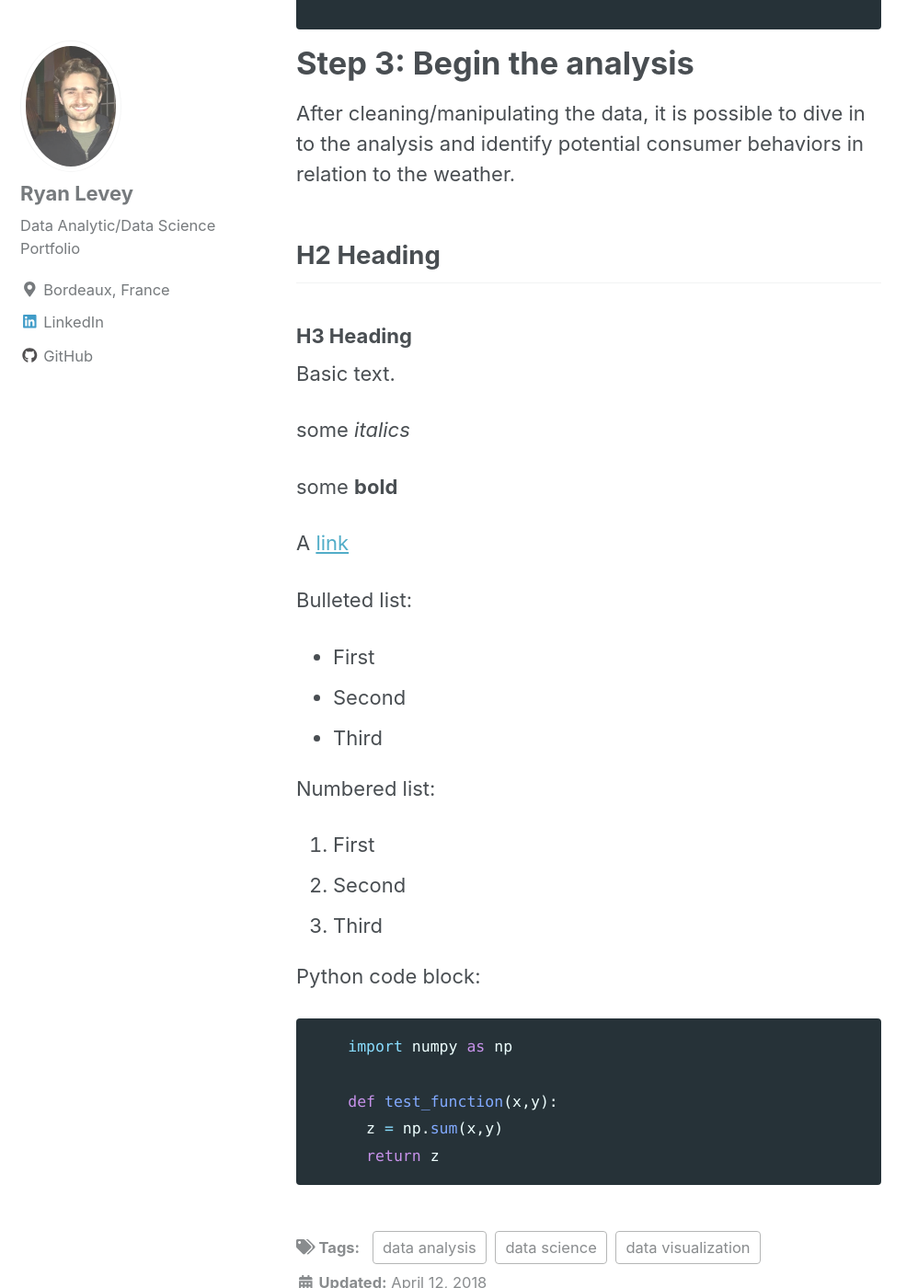
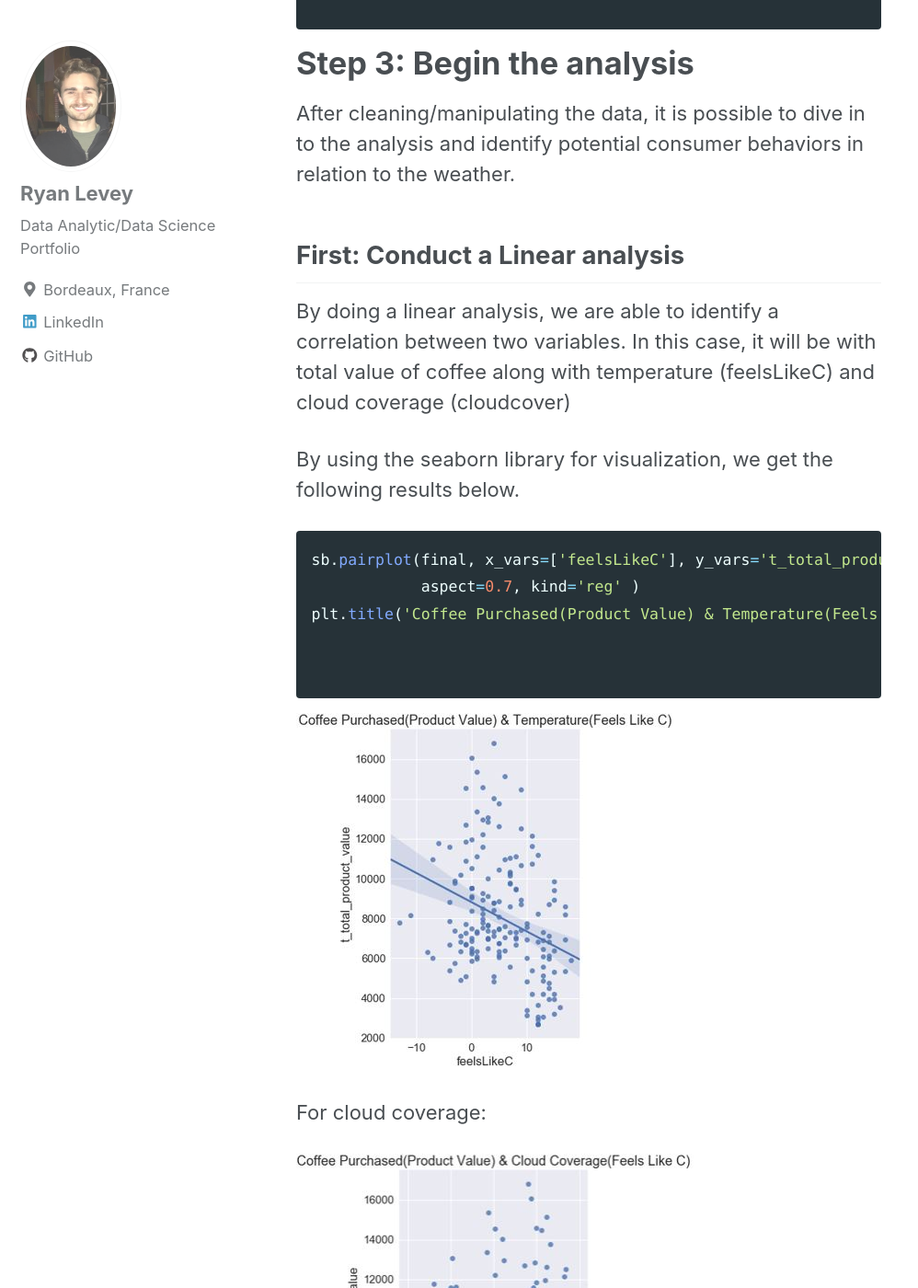
Before and after one commit to RyanLevey/RyanLevey2.github.io, a Jekyll site: the page built from _posts/2018-04-12-coffeeanalysis.md, in a window 1280 px wide and 1400 px high, scrolled down 8839 px. Shown: the whole window at 92% size, without its empty margins (0-998 px from the left). Built offline with Jekyll 4.4.1, drawn with Linux system fonts in a browser that asks for light colours; nearby versions of some CDN libraries.

Commit message:
Moar Graphs

````diff
--- a/_posts/2018-04-12-coffeeanalysis.md
+++ b/_posts/2018-04-12-coffeeanalysis.md
@@ -186,6 +186,25 @@ final.weather[final.weather==4]= 'mild & cloudy'
 
 After cleaning/manipulating the data, it is possible to dive in to the analysis and identify potential consumer behaviors in relation to the weather.
 
+## First: Conduct a Linear analysis
+
+By doing a linear analysis, we are able to identify a correlation between two variables. In this case, it will be with total value of coffee along with temperature (feelsLikeC) and cloud coverage (cloudcover)
+
+By using the seaborn library for visualization, we get the following results below.
+
+```python
+sb.pairplot(final, x_vars=['feelsLikeC'], y_vars='t_total_product_value', size=7,
+            aspect=0.7, kind='reg' )
+plt.title('Coffee Purchased(Product Value) & Temperature(Feels Like C)')
+
+
+```
+
+<img src="{{ site.url }}{{ site.baseurl }}/images/CoffePurchasedTempLin.JPG" alt="Final Data Frame For Coffee">
+
+For cloud coverage:
+
+<img src="{{ site.url }}{{ site.baseurl }}/images/CoffeePurchasedCloudCoverageLin.JPG" alt="Final Data Frame For Coffee">
 
 ## H2 Heading
 
````
Also changed, not shown: images/CoffePurchasedTempLin.JPG (added), images/CoffeePurchasedCloudCoverageLin.JPG (added).
